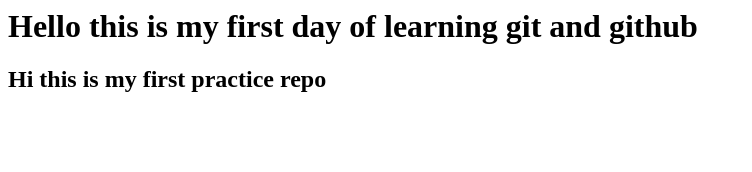
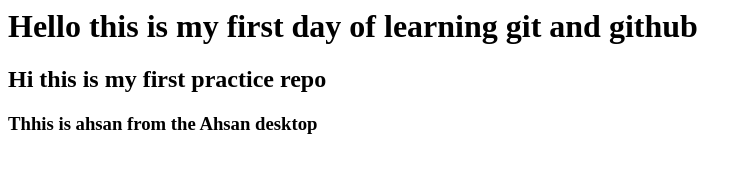
Before and after one commit to MUZAMMILDEVELOPER27/FirstPractice, a plain HTML site: page index.html in a window 1280 px wide. Shown: the whole page, without its empty margins (0-752 px from the left). Drawn offline with Linux system fonts and the light colour scheme.

Commit message:
This is Updated file by Ahsan

```diff
--- a/index.html
+++ b/index.html
@@ -1,2 +1,5 @@
 <h1>Hello this is my first day of learning git and github</h1>
 <h2>Hi this is my first practice repo</h2>
+
+
+<h3> Thhis is ahsan from the Ahsan desktop</h3>
```
